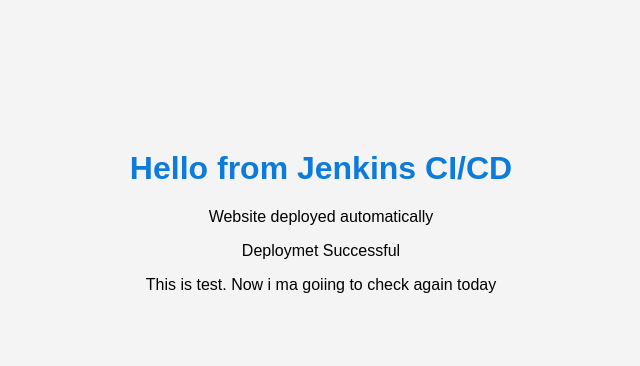
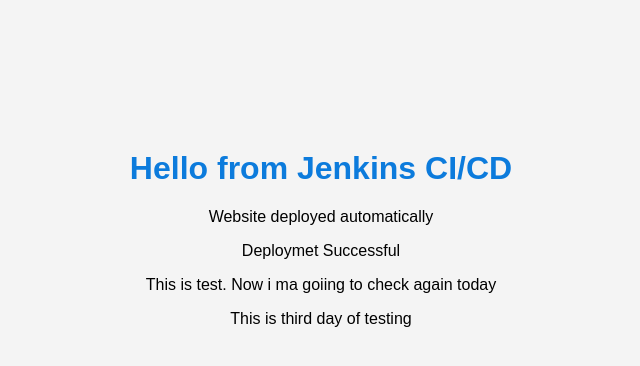
Before and after one commit to amiyabiswal1799/mywebsite, a plain HTML site: page index.html in a window 1280 px wide. Shown: the whole page, without its empty margins (319-959 px from the left). Drawn offline with Linux system fonts and the light colour scheme.

Commit message:
Third day

```diff
--- a/index.html
+++ b/index.html
@@ -31,6 +31,8 @@ color:#0c7bdc;
 
 <p>This is test. Now i ma goiing to check again today</p>
 
+<p>This is third day of testing</p>
+
 </body>
 
 </html>
```
